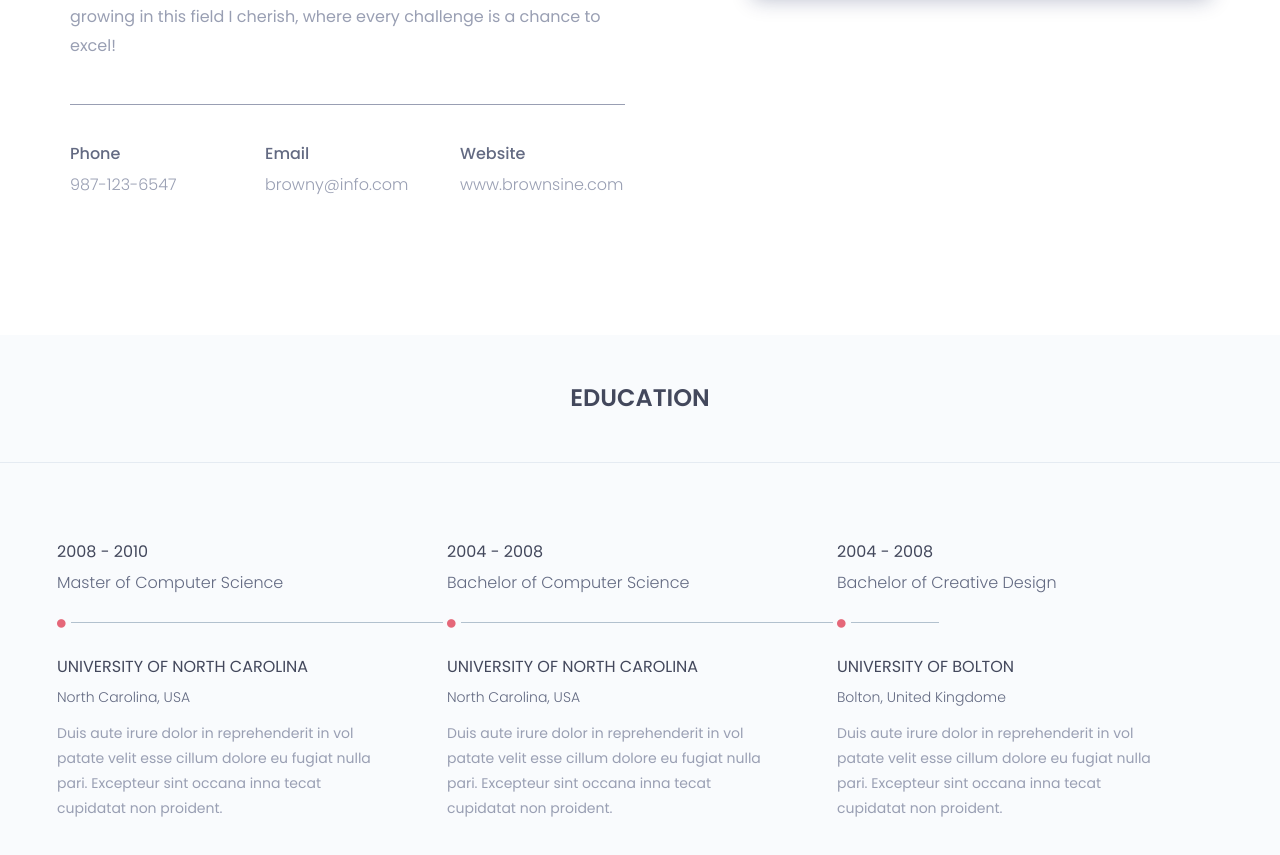
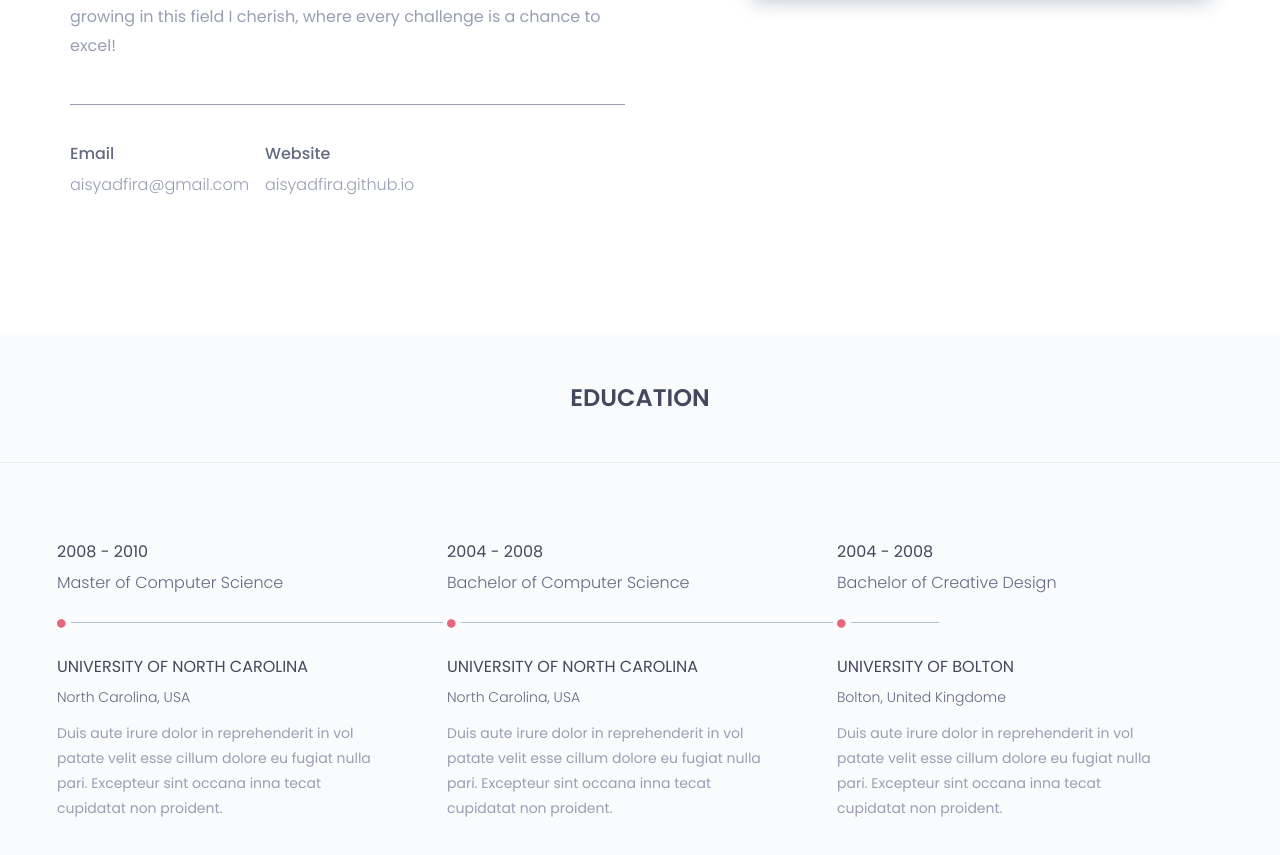
Before and after one commit to aisyadfira/aisya-personal-2, a plain HTML site: page index.html in a window 1280 px wide. Shown: the part 1423-2278 px from the top of the page. Drawn offline with nearby package versions, Linux system fonts and the light colour scheme.

Commit message:
Update index.html

```diff
--- a/index.html
+++ b/index.html
@@ -131,22 +131,16 @@
 								Outside of tech, I express my creativity through drawing and illustration. I discovered my technical support passion unexpectedly on a job portal, leading me to a fulfilling two-year journey of assisting customers and solving IT problems. Each day brings new puzzles to tackle, fostering my love for challenges. I’m excited to continue growing in this field I cherish, where every challenge is a chance to excel!
 								</p>
 								<div class="row">
-									<div class="col-sm-4">
-										<div class="single-about-add-info">
-											<h3>phone</h3>
-											<p>987-123-6547</p>
-										</div>
-									</div>
-									<div class="col-sm-4">
+								<div class="col-sm-4">
 										<div class="single-about-add-info">
 											<h3>email</h3>
-											<p>browny@info.com</p>
+											<p>aisyadfira@gmail.com</p>
 										</div>
 									</div>
 									<div class="col-sm-4">
 										<div class="single-about-add-info">
 											<h3>website</h3>
-											<p>www.brownsine.com</p>
+											<p>aisyadfira.github.io</p>
 										</div>
 									</div>
 								</div>
```
